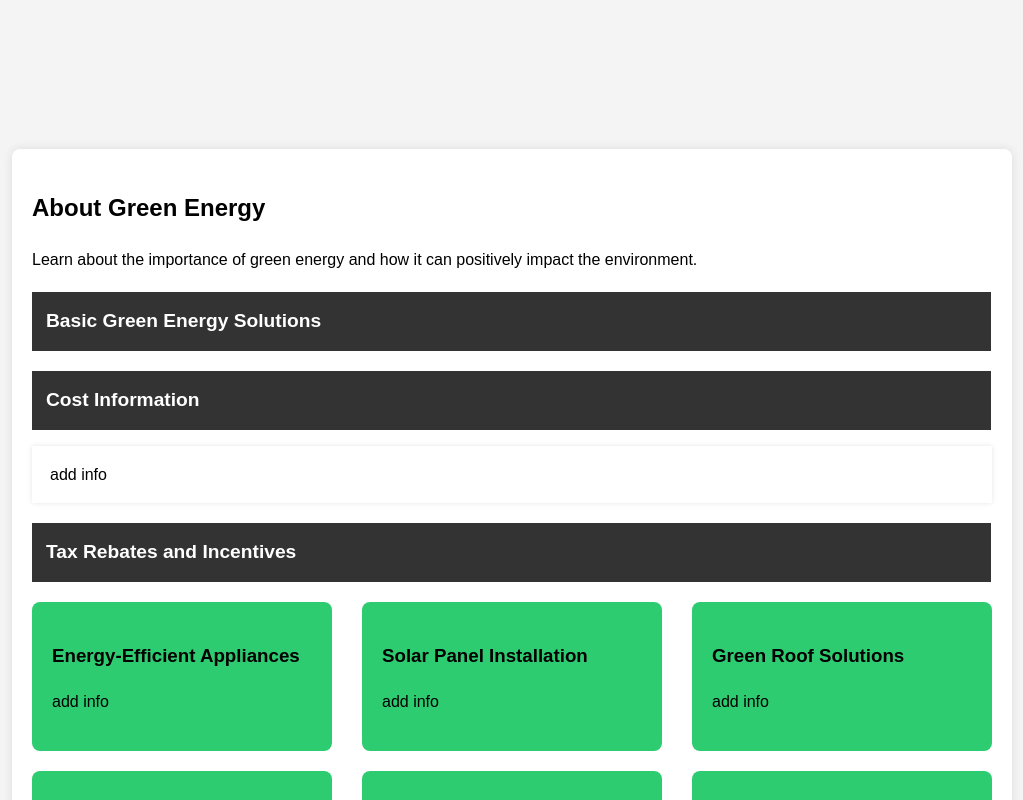
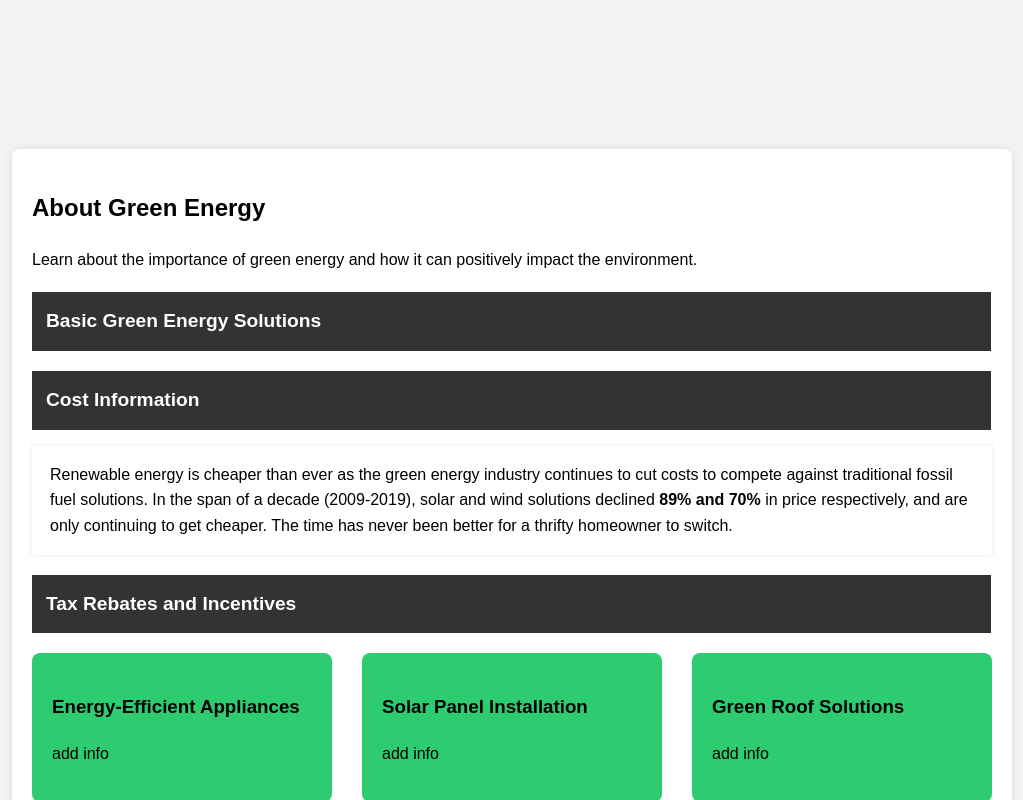
Before and after one commit to aymenawol/WEBMASTER-WEBSITE, a plain HTML site: page index.html in a window 1280 px wide. Both pictures are taken after a click on the element "Cost Information". Shown: the part 619-1419 px from the top of the page, without its empty margins (128-1151 px from the left). Drawn offline with nearby package versions, Linux system fonts and the light colour scheme.

Commit message:
Added sources.txt file and some basic info in html
gettin started, not the end result but i wanted to get some info down to see how it looks

```diff
--- a/index.html
+++ b/index.html
@@ -41,12 +41,19 @@
 
         <h2 class="accordion">Cost Information</h2>
         <div class="panel">
-            <p>add info</p>
+            <p>Renewable energy is cheaper than ever as the green energy industry continues to cut costs to compete against traditional
+                fossil fuel solutions. In the span of a decade (2009-2019), solar and wind solutions declined <b>89% and 70%</b> in price
+                respectively, and are only continuing to get cheaper. The time has never been better for a thrifty homeowner
+                to switch. <!--this paragraph needs work i'll go more in depth later-->
+            </p>
         </div>
 
         <h2 class="accordion">Tax Rebates and Incentives</h2>
         <div class="panel">
-            <p>add info</p>
+            <p>The IRS offers tax deductions under the Residential Clean Energy Program for homeowners implementing qualified
+                green energy solutions in their households, up to <b>30%</b> of the cost to implement green energy <b>annually.</b>
+                <!--needs more stuff that i havent found yet -->
+            </p>
         </div>
 
         <div class="info-cards">
```
Also changed, not shown: sources.txt (added).
